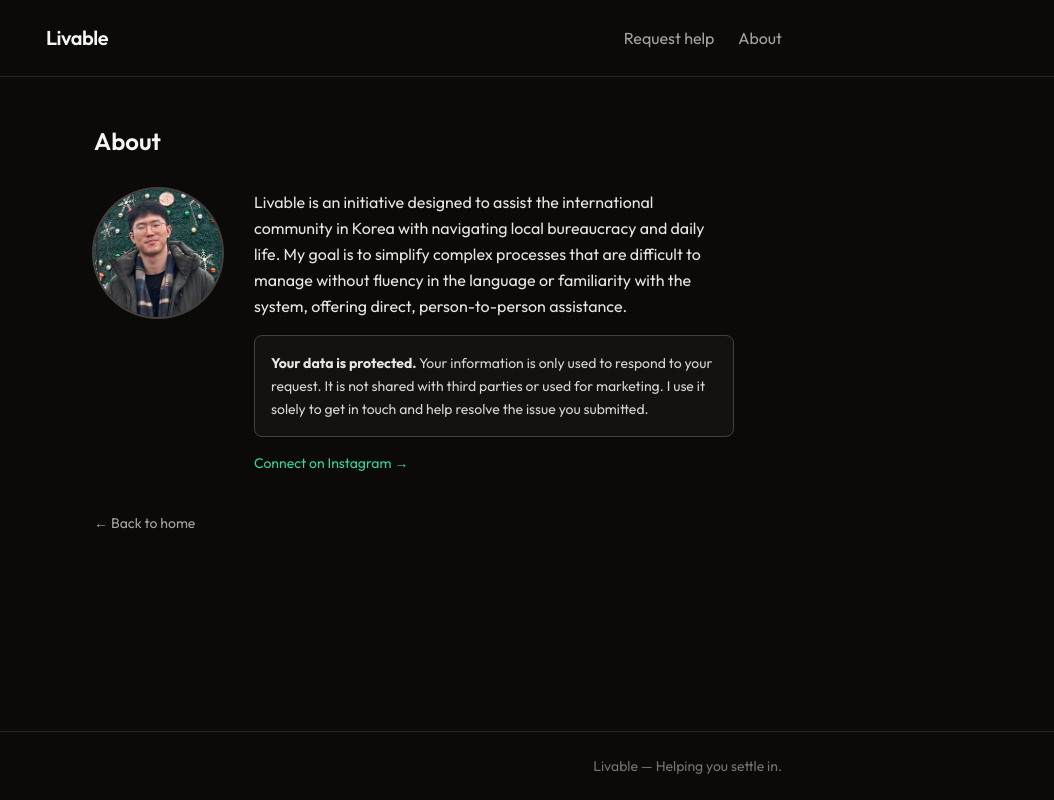
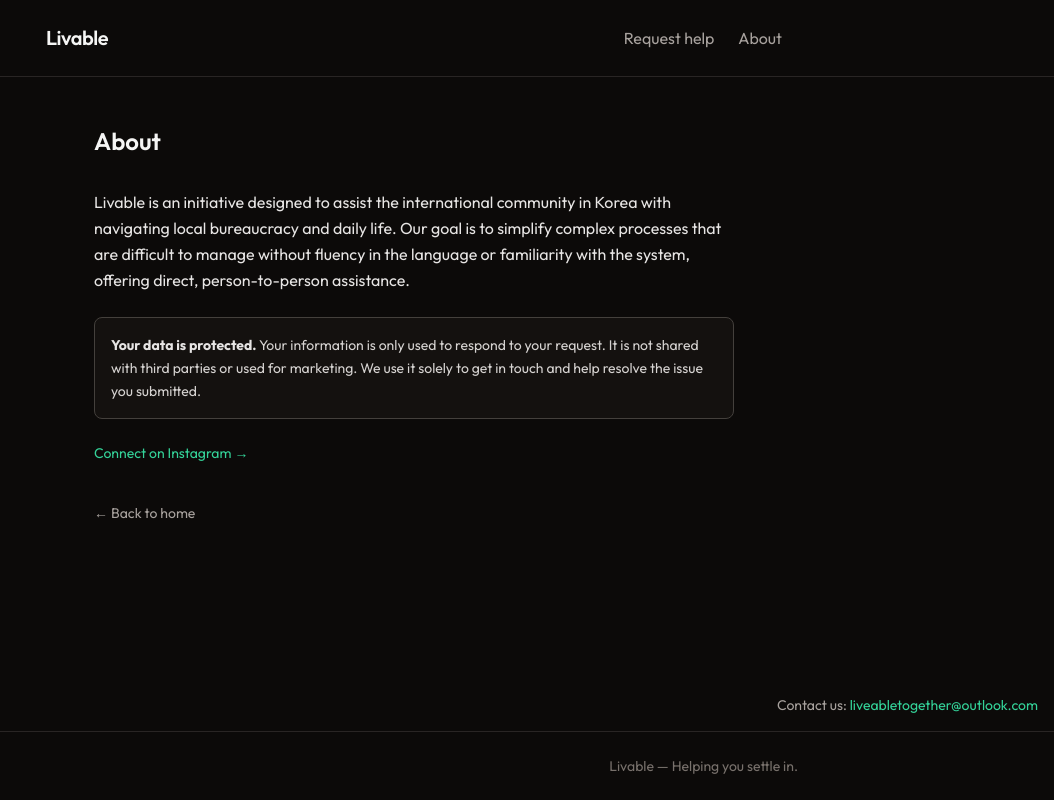
Before and after one commit to Tooviee/Livable, a Next.js app: page /about in a window 1280 px wide. Shown: the whole page, without its empty margins (226-1280 px from the left). Built offline with nearby package versions, Linux system fonts and the light colour scheme.

Commit message:
Livable ig account added.

```diff
--- a/src/app/about/page.tsx
+++ b/src/app/about/page.tsx
@@ -1,21 +1,18 @@
 "use client";
 
 import Link from "next/link";
-import { useState } from "react";
 
-// Edit these to match your details. Add your photo as public/me.jpg or public/me.png (square works best).
 const ABOUT = {
-  name: "Jung Ko",
+  name: "Livable Team",
   statement:
-    "Livable is an initiative designed to assist the international community in Korea with navigating local bureaucracy and daily life. My goal is to simplify complex processes that are difficult to manage without fluency in the language or familiarity with the system, offering direct, person-to-person assistance.",
+    "Livable is an initiative designed to assist the international community in Korea with navigating local bureaucracy and daily life. Our goal is to simplify complex processes that are difficult to manage without fluency in the language or familiarity with the system, offering direct, person-to-person assistance.",
   privacy:
-    "Your information is only used to respond to your request. It is not shared with third parties or used for marketing. I use it solely to get in touch and help resolve the issue you submitted.",
-  instagramUrl: "https://www.instagram.com/jeonghun.ko/", // e.g. "https://instagram.com/yourhandle" — leave empty to hide the link
+    "Your information is only used to respond to your request. It is not shared with third parties or used for marketing. We use it solely to get in touch and help resolve the issue you submitted.",
+  contactEmail: "liveabletogether@outlook.com",
+  instagramUrl: "https://www.instagram.com/livablekorea/", // Livable Instagram — leave empty to hide the link
 };
 
 export default function AboutPage() {
-  const [photoError, setPhotoError] = useState(false);
-
   return (
     <div className="min-h-screen flex flex-col">
       <header className="border-b border-stone-800">
@@ -43,25 +40,7 @@ export default function AboutPage() {
       <main className="flex-1 max-w-2xl mx-auto w-full px-4 py-12">
         <h1 className="text-2xl font-semibold text-stone-100 mb-8">About</h1>
 
-        <div className="flex flex-col sm:flex-row gap-8 items-start">
-          <div className="shrink-0">
-            <div className="w-32 h-32 rounded-full overflow-hidden bg-stone-800 ring-2 ring-stone-700 flex items-center justify-center">
-              {!photoError ? (
-                <img
-                  src="/me.png"
-                  alt={ABOUT.name}
-                  className="w-full h-full object-cover"
-                  onError={() => setPhotoError(true)}
-                />
-              ) : (
-                <span className="text-4xl font-medium text-stone-500">
-                  {ABOUT.name.charAt(0)}
-                </span>
-              )}
-            </div>
-          </div>
-
-          <div className="space-y-4 flex-1 min-w-0">
+        <div className="space-y-6">
           <p className="text-stone-200 leading-relaxed">{ABOUT.statement}</p>
           <div className="rounded-lg border border-stone-700 bg-stone-900/50 p-4">
             <p className="text-stone-300 text-sm leading-relaxed">
@@ -82,7 +61,6 @@ export default function AboutPage() {
             </p>
           ) : null}
         </div>
-        </div>
 
         <p className="mt-10 text-stone-500 text-sm">
           <Link href="/" className="text-stone-400 hover:text-stone-200">
@@ -91,8 +69,19 @@ export default function AboutPage() {
         </p>
       </main>
 
-      <footer className="border-t border-stone-800 py-6 mt-12">
-        <div className="max-w-3xl mx-auto px-4 flex justify-end text-stone-500 text-sm">
+      <div className="w-full px-4 mt-10">
+        <div className="max-w-3xl ml-auto text-right text-stone-400 text-sm">
+          Contact us:{" "}
+          <a
+            href={`mailto:${ABOUT.contactEmail}`}
+            className="text-emerald-400 hover:text-emerald-300 transition-colors"
+          >
+            {ABOUT.contactEmail}
+          </a>
+        </div>
+      </div>
+      <footer className="border-t border-stone-800 py-6 mt-4 px-4">
+        <div className="max-w-3xl mx-auto flex justify-end text-stone-500 text-sm">
           <span>Livable — Helping you settle in.</span>
         </div>
       </footer>
--- a/src/app/request/page.tsx
+++ b/src/app/request/page.tsx
@@ -20,7 +20,6 @@ const LANGUAGES = [
   { value: "pt", label: "Português" },
   { value: "de", label: "Deutsch" },
   { value: "it", label: "Italiano" },
-  { value: "id", label: "Bahasa Indonesia" },
   { value: "ru", label: "Русский язык" },
   { value: "mn", label: "Монгол хэл" },
   { value: "zh", label: "中文" },
@@ -29,6 +28,7 @@ const LANGUAGES = [
   { value: "vi", label: "Tiếng Việt" },
   { value: "tl", label: "Tagalog" },
   { value: "th", label: "ภาษาไทย" },
+  { value: "id", label: "Bahasa Indonesia" },
   { value: "ar", label: "اللغة العربية" },
   { value: "ko", label: "한국어" },
   { value: "other", label: "Other" },
```
Lines whose indentation alone changed are shown as unchanged.
